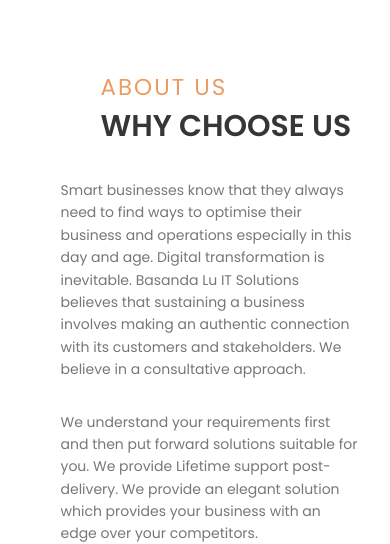
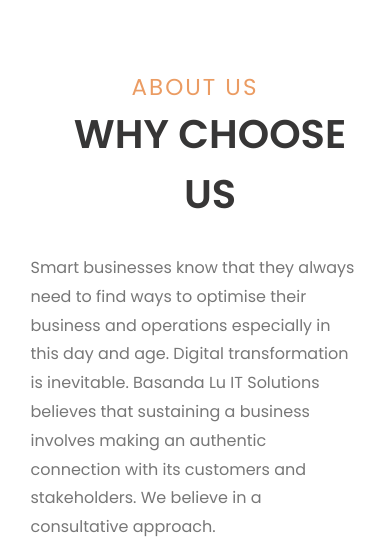
Before and after one commit to safarawolaz/BasandaLu, a Next.js app: page / in a window 390 px wide. Shown: the part 326-870 px from the top of the page. Built offline with nearby package versions, Linux system fonts and the light colour scheme.

Commit message:
refactoring landing page

```diff
--- a/styles/AboutSection.module.css
+++ b/styles/AboutSection.module.css
@@ -67,6 +67,9 @@
     border: .2rem solid #f47920;
     background-color: transparent;
 }
+
+
+/* MEDIA QUERIES */
 @media screen and (max-width:1096px) {
     .container {
         padding: 0 3%;
@@ -79,7 +82,7 @@
         font-size: 3rem;
     }
     .content {
-        font-size: 1.4rem;
+        font-size: 1.6rem;
         line-height: 1.6;
         color: #777;
         margin-bottom: 3rem;
@@ -98,3 +101,45 @@
         margin-left: 0;
       }
  }
+ @media screen and (max-width:600px) {
+    .subHeading {
+        padding: 0 3rem;
+        margin-left: 0rem;
+        text-transform: uppercase;
+        text-align: center;
+        font-size: 2.3rem;
+        color: #eb9c63;
+        letter-spacing: 2px;
+    }
+    .heading {
+        margin-left: 0;
+        padding-left: 3rem;
+        text-transform: uppercase;
+        text-align: center;
+        font-size: 4rem;
+        font-weight: bolder;
+        color: rgb(55, 54, 54);
+        margin-bottom: 3rem;
+        font-weight: 700;
+    }
+    .content {
+        margin-left: 0;
+        padding-left: 0;
+        font-size: 1.6rem;
+        line-height: 1.8;
+        color: #777;
+        margin-bottom: 3rem;
+    }
+    .btn {
+        margin-left: 7rem;
+        display: inline-block;
+        padding: 1.5rem 4rem;
+        font-size: 1.7rem;
+        color: white;
+        border: .2rem solid #f47920;
+        border-radius:  5rem;
+        cursor: pointer;
+        background-color: #f47920;
+        letter-spacing: 1px;
+    }
+ }
--- a/styles/Hero.module.css
+++ b/styles/Hero.module.css
@@ -92,3 +92,9 @@
     }
 
  }
+ @media screen and (max-width:600px) {
+    .container {
+     height: auto;
+    }
+
+ }
```
